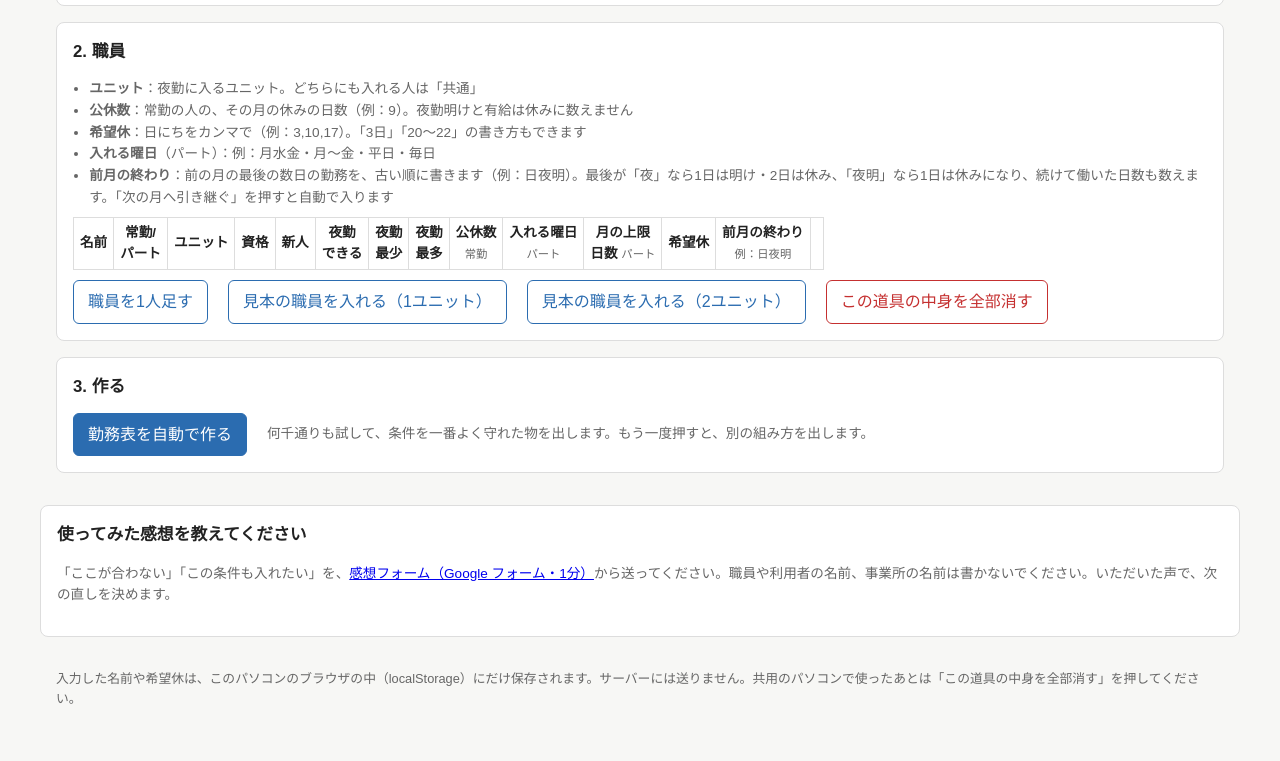
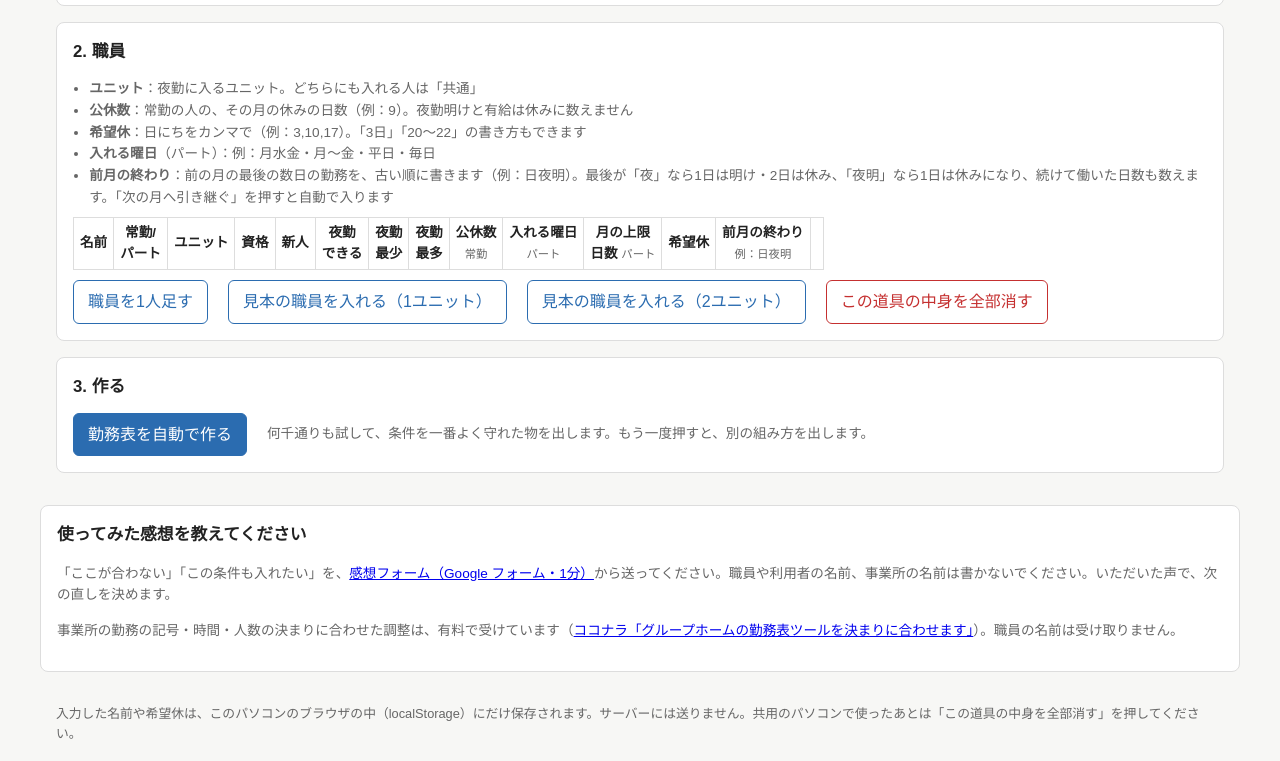
Before and after one commit to oshirase-tools/oshirase-tools.github.io, a plain HTML site: page kinmuhyo/index.html in a window 1280 px wide. Shown: the part 741-1502 px from the top of the page. Before the commit the page ends 1467 px from the top, so only its background shows below. Drawn offline with Linux system fonts and the light colour scheme.

Commit message:
勤務表メーカーに有料の調整の案内を追加

```diff
--- a/kinmuhyo/index.html
+++ b/kinmuhyo/index.html
@@ -151,7 +151,7 @@ footer{max-width:1200px;margin:0 auto;padding:16px;color:var(--sub);font-size:.8
 </section>
 
 </main>
-<section class="noprint" style="max-width:1200px;margin:0 auto 16px"><h2>使ってみた感想を教えてください</h2><p class="note">「ここが合わない」「この条件も入れたい」を、<a href="https://docs.google.com/forms/d/e/1FAIpQLScq4tjom-AefWlfI-S2hK0AvnML6zK9QaSyuq99uRiudkFqIg/viewform" target="_blank" rel="noopener">感想フォーム（Google フォーム・1分）</a>から送ってください。職員や利用者の名前、事業所の名前は書かないでください。いただいた声で、次の直しを決めます。</p></section>
+<section class="noprint" style="max-width:1200px;margin:0 auto 16px"><h2>使ってみた感想を教えてください</h2><p class="note">「ここが合わない」「この条件も入れたい」を、<a href="https://docs.google.com/forms/d/e/1FAIpQLScq4tjom-AefWlfI-S2hK0AvnML6zK9QaSyuq99uRiudkFqIg/viewform" target="_blank" rel="noopener">感想フォーム（Google フォーム・1分）</a>から送ってください。職員や利用者の名前、事業所の名前は書かないでください。いただいた声で、次の直しを決めます。</p><p class="note">事業所の勤務の記号・時間・人数の決まりに合わせた調整は、有料で受けています（<a href="https://coconala.com/services/4524338" target="_blank" rel="noopener">ココナラ「グループホームの勤務表ツールを決まりに合わせます」</a>）。職員の名前は受け取りません。</p></section>
 <footer>入力した名前や希望休は、このパソコンのブラウザの中（localStorage）にだけ保存されます。サーバーには送りません。共用のパソコンで使ったあとは「この道具の中身を全部消す」を押してください。</footer>
 
 <script>
```
